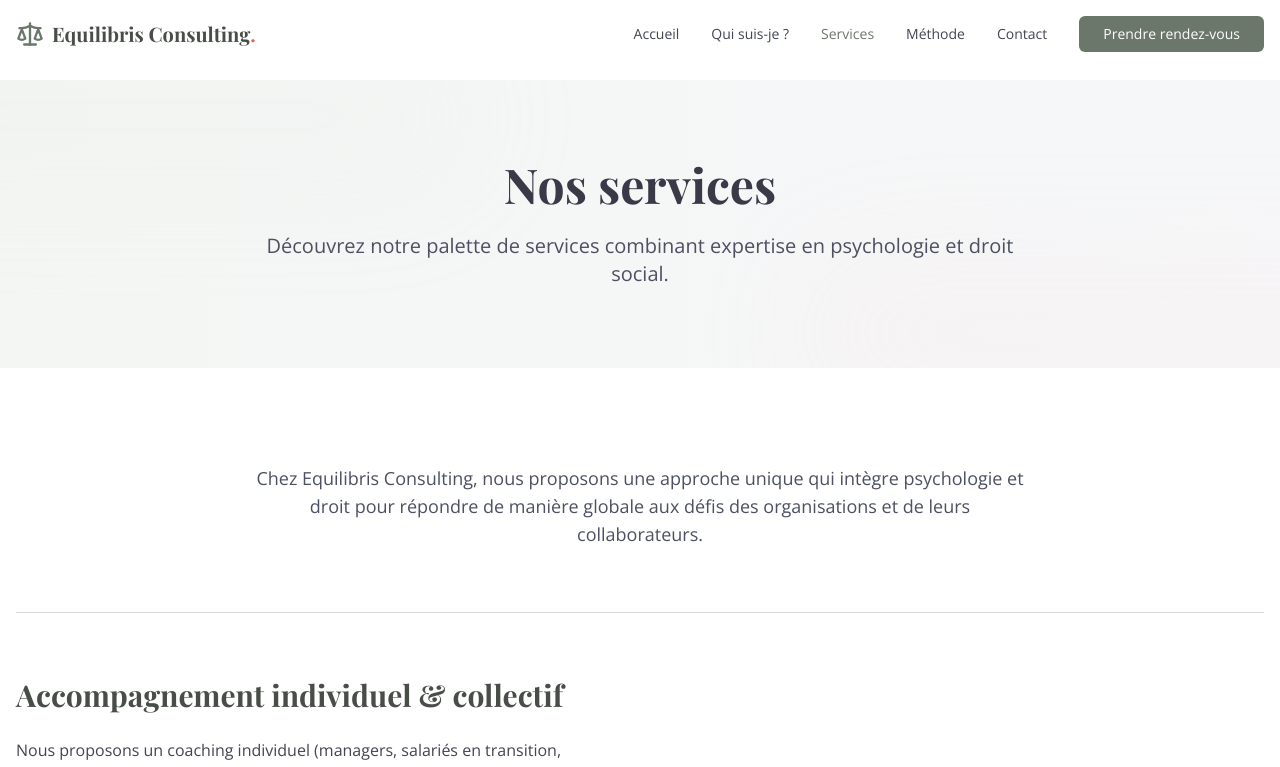
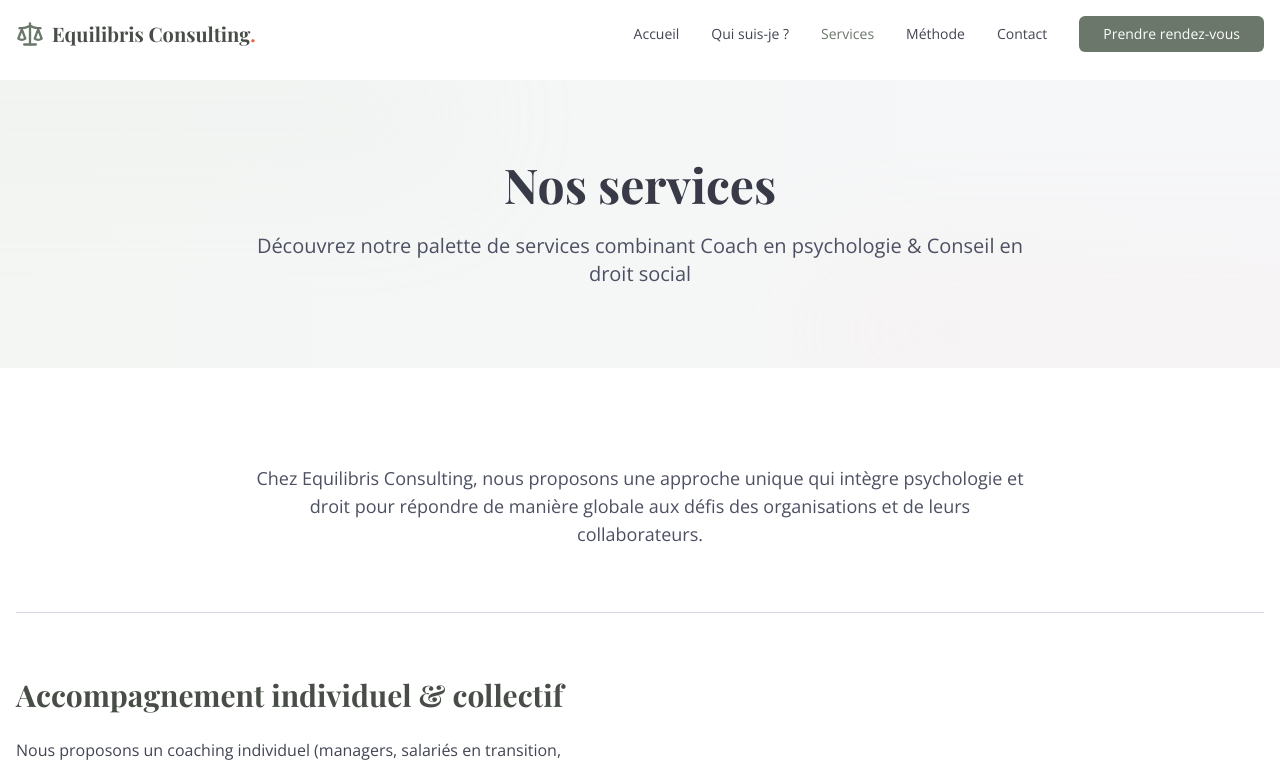
Before and after one commit to giantprolu/Equilibris, a React (Vite) app: page /services in a window 1280 px wide. Shown: the top 767 px of the page. Built offline with nearby package versions, Linux system fonts and the light colour scheme.

Commit message:
test img

```diff
--- a/src/components/home/AboutPreview.tsx
+++ b/src/components/home/AboutPreview.tsx
@@ -69,7 +69,7 @@ const AboutPreview = () => {
             <div className="relative">
               <div className="absolute inset-0 bg-accent-100 rounded-lg transform rotate-3"></div>
               <img
-                src="public/portait1.jpg"
+                src="/portait1.jpg"
                 alt="Vanessa Lefebvre - Portrait"
                 className="relative z-10 rounded-lg shadow-lg"
               />
--- a/src/pages/Services.tsx
+++ b/src/pages/Services.tsx
@@ -70,7 +70,7 @@ const Services = () => {
     <>
       <PageHeader
         title="Nos services"
-        subtitle="Découvrez notre palette de services combinant expertise en psychologie et droit social."
+        subtitle="Découvrez notre palette de services combinant Coach en psychologie & Conseil en droit social"
       />
 
       <section className="section">
```
